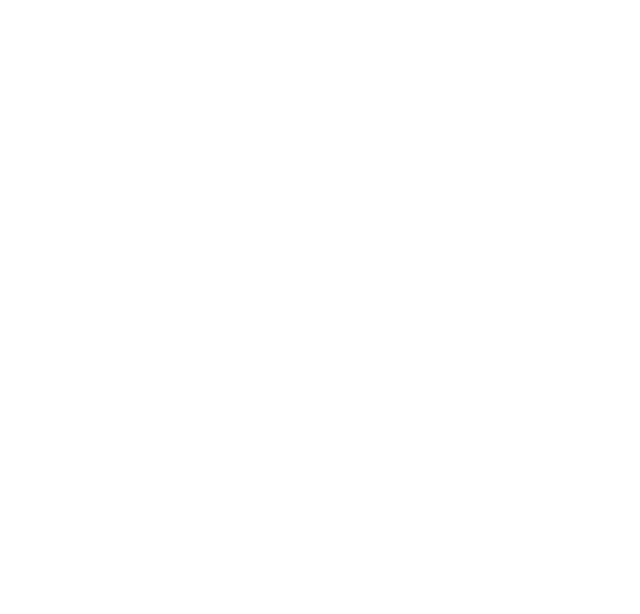
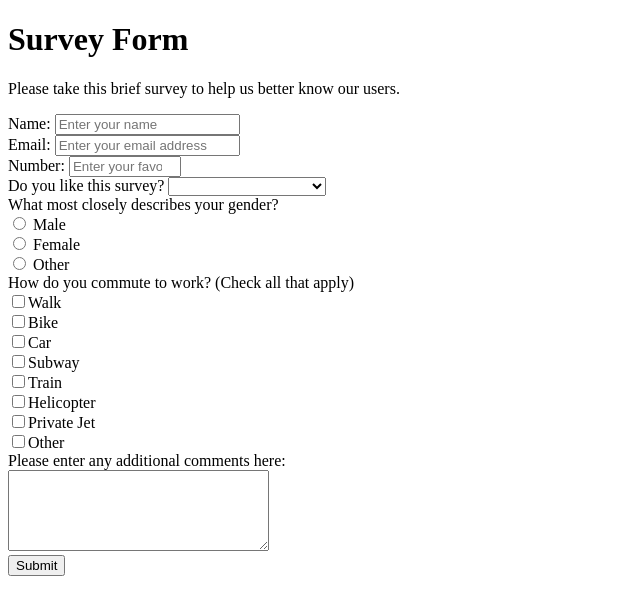
Before and after one commit to nemogoc/fcc-survey-form, a plain HTML site: page index.html in a window 1280 px wide. Shown: the whole page, without its empty margins (0-640 px from the left). Drawn offline with Linux system fonts and the light colour scheme.

Commit message:
all tests pass

```diff
--- a/index.html
+++ b/index.html
@@ -9,6 +9,46 @@
 
 
 <body id="main">
+<h1 id="title">Survey Form</h1>
+<p id="description">Please take this brief survey to help us better know our users.</p>
+<form id="survey-form">
+  <label id="name-label" for="name">Name: </label>
+  <input id="name" type="text" placeholder="Enter your name" required>
+  <br>
+  <label id="email-label" for="email">Email: </label>
+  <input id="email" type="email" placeholder="Enter your email address" required />
+  <br>
+  <label id="number-label" for="number">Number: </label>
+  <input id="number" type="number" placeholder="Enter your favorite number" min="-99999999" max="99999999" />
+  <br>
+  <label for="dropdown">Do you like this survey?</label>
+  <select id="dropdown">
+    <option value="blank"></option>
+    <option value="like">I like this survey</option>
+    <option value="donotlike">I do not like this survey</option>
+  </select>
+  <br>
+  <label>What most closely describes your gender?</label>
+  <br>
+  <label><input name="gender" type="radio" value="male"> Male <br></label>
+  <label><input name="gender" type="radio" value="female"> Female <br></label>
+  <label><input name="gender" type="radio" value="other"> Other <br></label>
+  <label>How do you commute to work? (Check all that apply)</label>
+  <br>
+  <label><input type="checkbox" name="vehicle" value="walk">Walk <br></label>
+  <label><input type="checkbox" name="vehicle" value="bike"></label>Bike <br>
+  <label><input type="checkbox" name="vehicle" value="car"></label>Car <br>
+  <label><input type="checkbox" name="vehicle" value="subway">Subway <br></label>
+  <label><input type="checkbox" name="vehicle" value="train">Train <br></label>
+  <label><input type="checkbox" name="vehicle" value="helicopter">Helicopter <br></label>
+  <label><input type="checkbox" name="vehicle" value="hitomprice">Private Jet <br></label>
+  <label><input type="checkbox" name="vehicle" value="other">Other <br></label>
+  <label><label for="more-comments">Please enter any additional comments here:</label></label>
+  <br>
+  <textarea id="more-comments" rows="5" cols="30"></textarea>
+  <br>
+  <button id="submit">Submit</button>
+</form>
 
 <script src='https://gitcdn.link/repo/freeCodeCamp/testable-projects-fcc/master/build/bundle.js'></script>
 </body>
```
